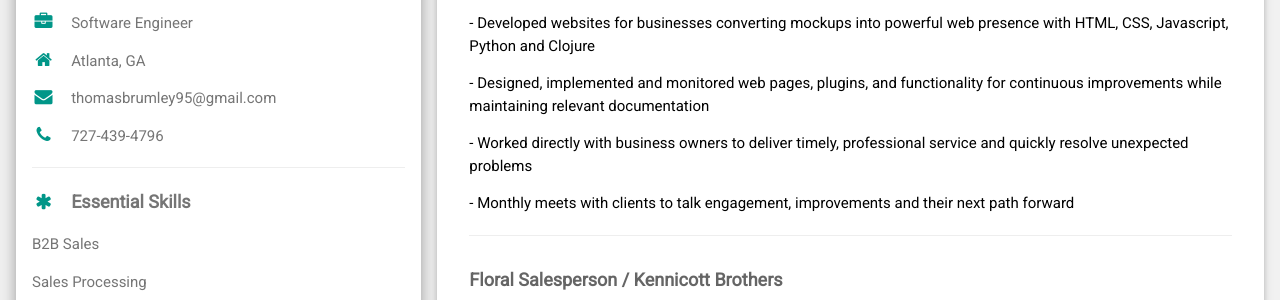
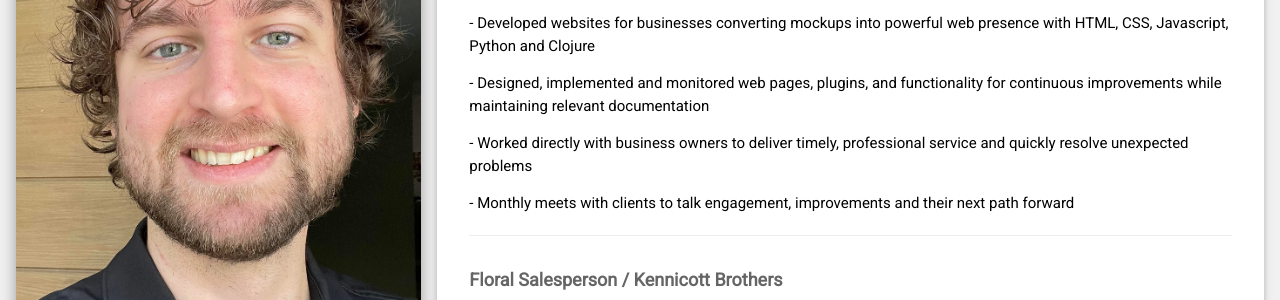
Before and after one commit to patclanett/patclanett.github.io, a plain HTML site: page index.html in a window 1280 px wide. Shown: the part 187-487 px from the top of the page. Drawn offline with nearby package versions, Linux system fonts and the light colour scheme.

Commit message:
modified picture

```diff
--- a/index.html
+++ b/index.html
@@ -24,7 +24,7 @@ html,body,h1,h2,h3,h4,h5,h6 {font-family: "Roboto", sans-serif}
 
       <div class="w3-white w3-text-grey w3-card-4">
         <div class="w3-display-container">
-          <img src="/images/tommy.jpg" style="width:30%" alt="Avatar">
+          <img src="/images/tommy.jpg" style="width:100%" alt="Avatar">
           <div class="w3-display-bottomleft w3-container w3-text-black">
             <h2>Thomas Brumley</h2>
           </div>
```
